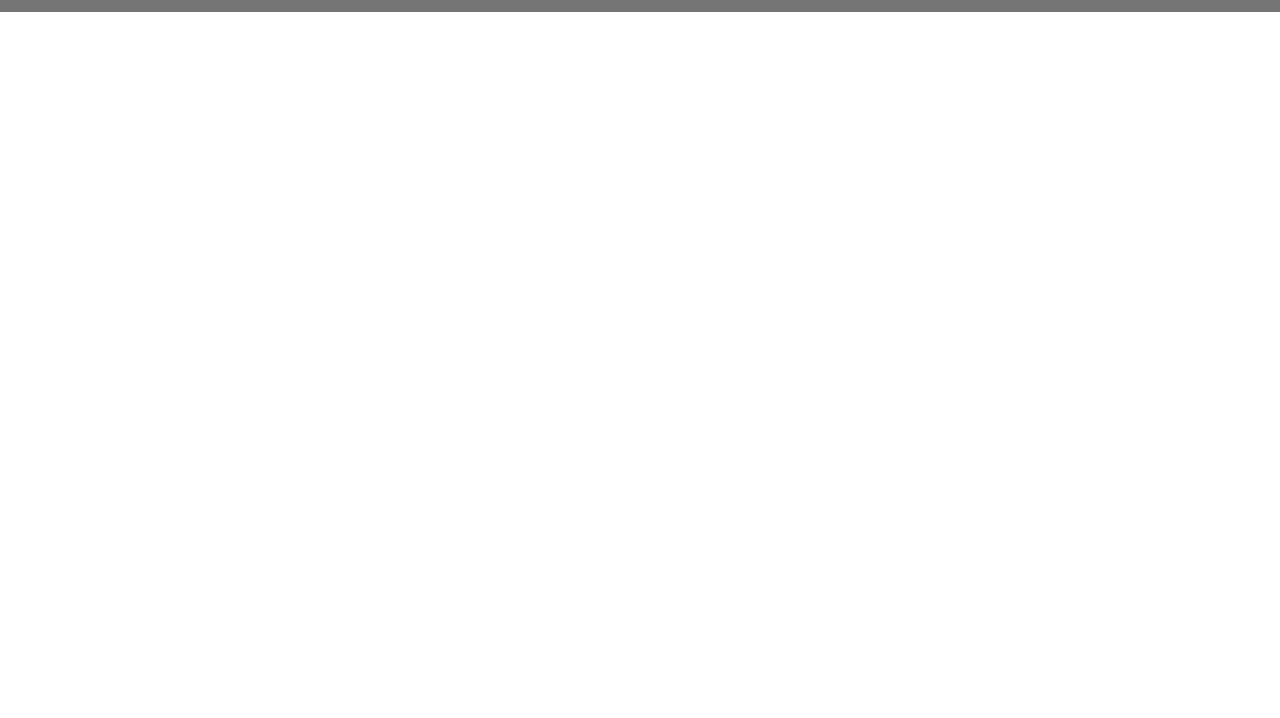
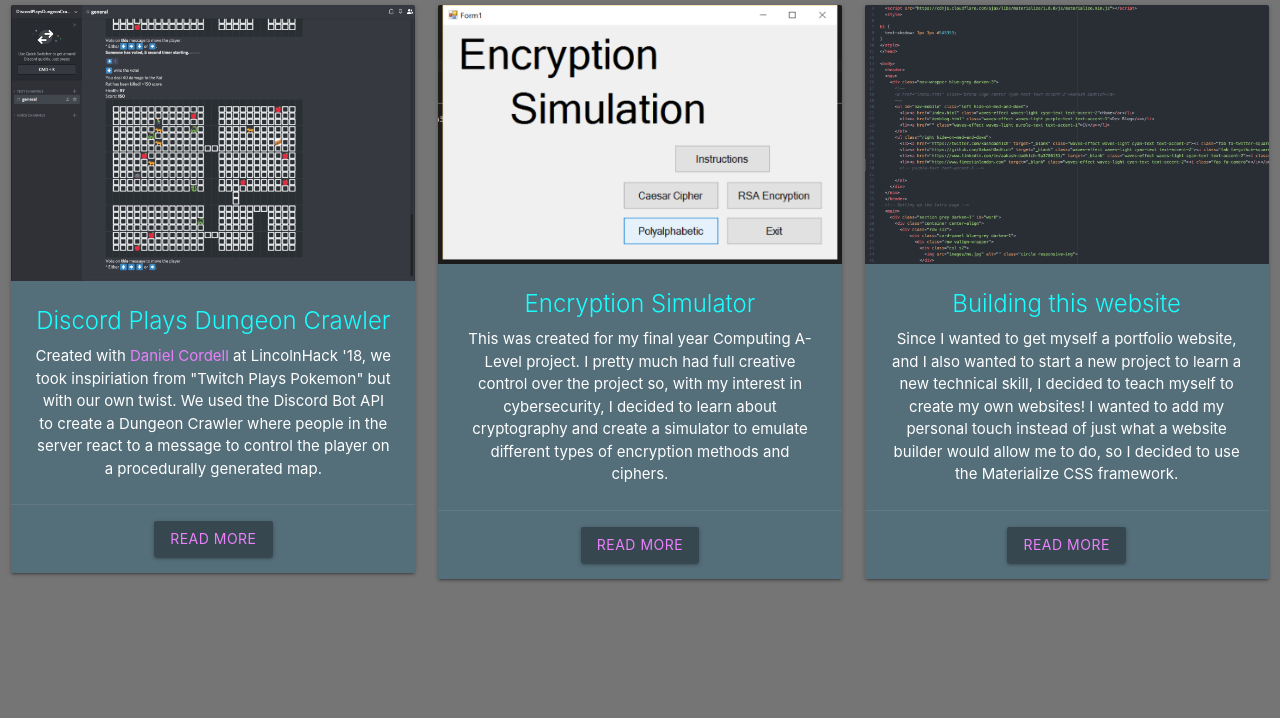
Before and after one commit to AakashDadhich/PortfolioWebsite, a plain HTML site: page devblog.html in a window 1280 px wide. Shown: the part 82-800 px from the top of the page. Drawn offline with nearby package versions, Linux system fonts and the light colour scheme.

Commit message:
Finished DevBlog UI; added new files
Finished how the DevBlog page will look (complete with images), added empty files for each blog post so far

```diff
--- a/devblog.html
+++ b/devblog.html
@@ -4,7 +4,7 @@
   <script src="https://cdnjs.cloudflare.com/ajax/libs/materialize/1.0.0/js/materialize.min.js"></script>
 </head>
 
-<body>
+<body class="grey darken-1">
   <header>
   <nav>
     <div class="nav-wrapper blue-grey darken-3">
@@ -18,16 +18,86 @@
         <li><a href="https://twitter.com/kashdadhich" target="_blank" class="waves-effect waves-light cyan-text text-accent-2"><i class="fab fa-twitter-square"></i></a></li>
         <li><a href="https://github.com/AakashDadhich" target="_blank" class="waves-effect waves-light cyan-text text-accent-2"><i class="fab fa-github-square"></i></a></li>
         <li><a href="https://www.linkedin.com/in/aakash-dadhich-5a3706131/" target="_blank" class="waves-effect waves-light cyan-text text-accent-2"><i class="fab fa-linkedin"></i></a></li>
-        <li><a href="http://www.finestinlondon.com" target="_blank" class="waves-effect waves-light purple-text text-accent-1"><i class="fas fa-camera"></i></a></li>
-
+        <li><a href="http://www.finestinlondon.com" target="_blank" class="waves-effect waves-light cyan-text text-accent-2"><i class="fas fa-camera"></i></a></li>
+                <!-- purple-text text-accent-1 -->
       </ul>
     </div>
   </nav>
   </header>
   <main>
     <div class="section grey darken-1" id="work">
-      <div class="container center-align">
-      </div>
+      <div class="row s12 center-align">
+          <!-- Cards for personal info -->
+          <div class="col s4 m4 l4">
+            <div class="card blue-grey darken-1">
+              <div class="card-image pink-text">
+                <img class="responsive-img" src="images/DPDC1.png" style="max-height: 350px">
+              </div>
+              <div class="card-content white-text">
+                <span class="card-title cyan-text text-accent-2">
+                  <p>
+                    Discord Plays Dungeon Crawler
+                  </p>
+                </span>
+                <p>
+                  Created with <a href="https://danielcordell.co.uk" class="purple-text text-accent-1">Daniel Cordell</a> at LincolnHack '18, we took inspiriation from "Twitch Plays Pokemon" but with our own twist.
+                  We used the Discord Bot API to create a Dungeon Crawler where people in the server react to a message to control the player
+                  on a procedurally generated map.
+                </p>
+              </div>
+              <div class="card-action">
+                <a href="devblog.html" class="blue-grey darken-3 waves-effect waves-light btn purple-text text-accent-1">Read More</a>
+              </div>
+            </div>
+          </div>
+
+          <div class="col s4 m4 l4">
+            <div class="card blue-grey darken-1">
+              <div class="card-image pink-text">
+                <img class="responsive-img" src="images/encryptor.png" style="max-height: 350px">
+              </div>
+              <div class="card-content white-text">
+                <span class="card-title cyan-text text-accent-2">
+                  <p>
+                    Encryption Simulator
+                  </p>
+                </span>
+                <p>
+                  This was created for my final year Computing A-Level project. I pretty much had full creative control over the project so,
+                  with my interest in cybersecurity, I decided to learn about cryptography and create a simulator to emulate different types of
+                  encryption methods and ciphers.
+                </p>
+              </div>
+              <div class="card-action">
+                <a href="devblog.html" class="blue-grey darken-3 waves-effect waves-light btn purple-text text-accent-1">Read More</a>
+              </div>
+            </div>
+          </div>
+
+          <div class="col s4 m4 l4">
+            <div class="card blue-grey darken-1">
+              <div class="card-image pink-text">
+                <img class="responsive-img" src="images/website.png" style="max-height: 350px;">
+              </div>
+              <div class="card-content white-text">
+                <span class="card-title cyan-text text-accent-2">
+                  <p>
+                    Building this website
+                  </p>
+                </span>
+                <p>
+                  Since I wanted to get myself a portfolio website, and I also wanted to start a new project to learn a new technical skill,
+                  I decided to teach myself to create my own websites! I wanted to add my personal touch instead of just what a website
+                  builder would allow me to do, so I decided to use the Materialize CSS framework.
+                </p>
+              </div>
+              <div class="card-action">
+                <a href="devblog.html" class="blue-grey darken-3 waves-effect waves-light btn purple-text text-accent-1">Read More</a>
+              </div>
+            </div>
+          </div>
+
+        </div>
     </div>
   </main>
 
```
Also changed, not shown: dpdcblog.html (added, +35 -0 lines), encryptorblog.html (added, +35 -0 lines), index.html (+3 -2 lines), websiteblog.html (added, +35 -0 lines), images/DPDC1.png (added), images/DPDC2.png (added), images/DPDC3.png (added), images/encryptor.png (added), images/materialize.png (added), images/website.png (added), 1 other file.
